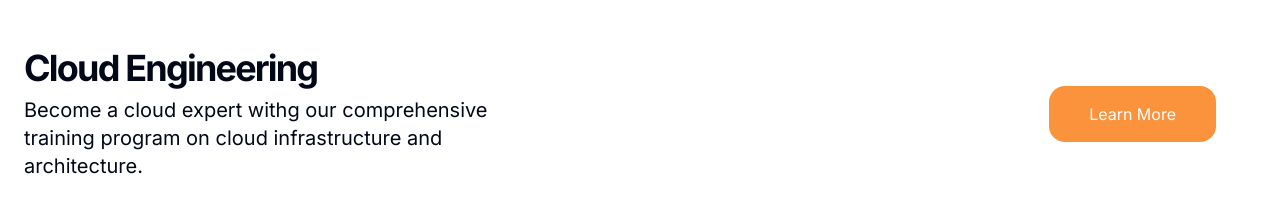
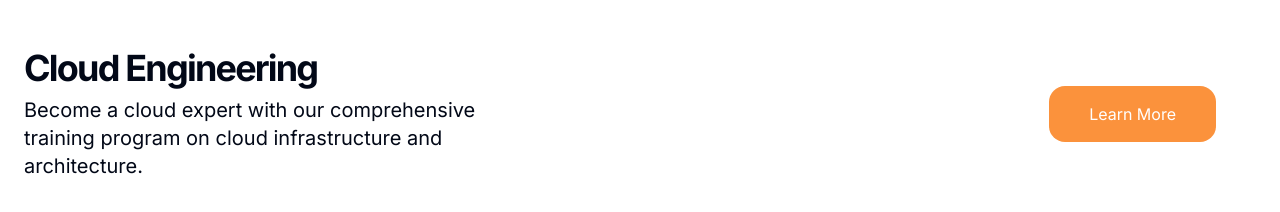
Before and after one commit to Lupleg/App-dashboard, a Next.js app: page /trainings in a window 1280 px wide. Shown: the part 1397-1609 px from the top of the page. Built offline with nearby package versions, Linux system fonts and the light colour scheme.

Commit message:
changing font size with added creativity

```diff
--- a/app/(programes)/trainings/page.jsx
+++ b/app/(programes)/trainings/page.jsx
@@ -202,7 +202,7 @@ export default function Trainings() {
                       Cloud Engineering
                     </h2>
                     <p className="mt-2 max-w-[500px] text-black-500 md:text-xl dark:text-gray-400">
-                      Become a cloud expert withg our comprehensive training
+                      Become a cloud expert with our comprehensive training
                       program on cloud infrastructure and architecture.
                     </p>
                   </div>
```
